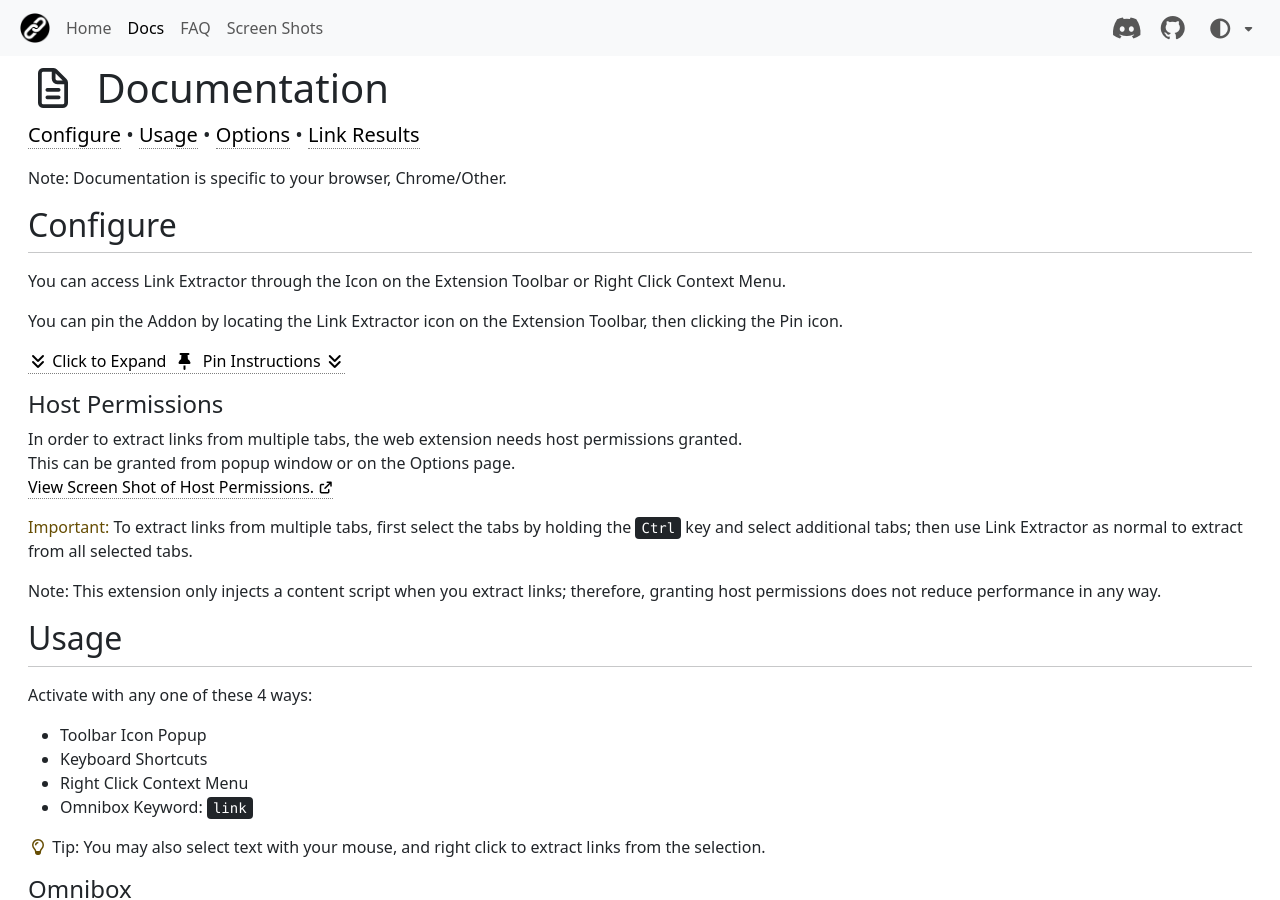
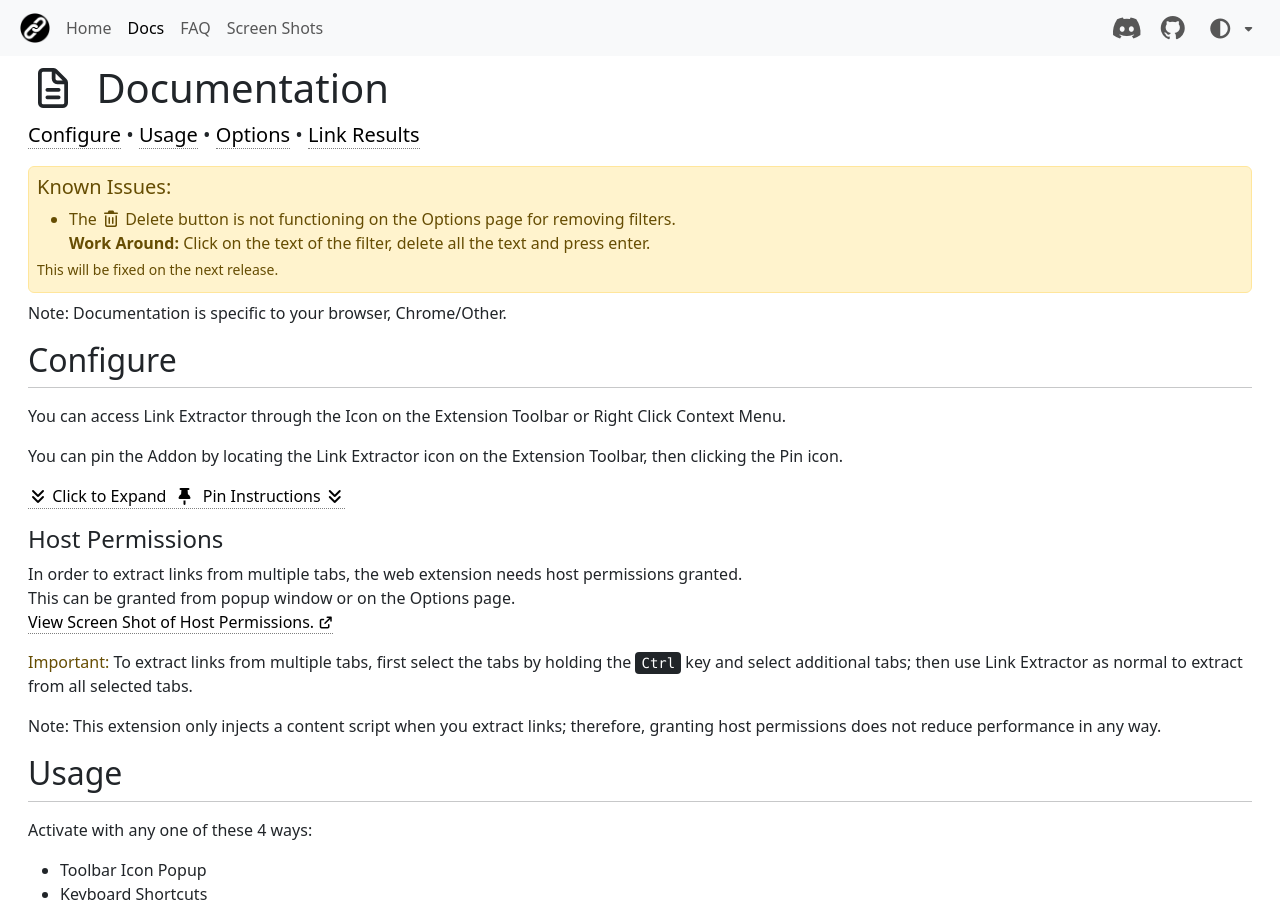
Before and after one commit to cssnr/link-extractor-site, a Jekyll site: the page built from src/html/docs.html, in a window 1280 px wide and 900 px high. Built offline with Jekyll 4.4.1, drawn with Linux system fonts in a browser that asks for light colours; nearby versions of some CDN libraries; library files that are not in the unit come from our copies; comment, search, counter and statistics services are not loaded.

Commit message:
Add Alert for Broken Delete Button

```diff
--- a/src/_includes/alerts.html
+++ b/src/_includes/alerts.html
@@ -7,21 +7,18 @@
         for <a class="alert-link" href="{{ site.chrome_url }}" target="_blank" rel="noopener">Chrome</a>
         or <a class="alert-link" href="{{ site.firefox_url }}" target="_blank" rel="noopener">Firefox</a>.
     </p>
-    {% comment %}<h5>Known Issues:</h5>{% endcomment %}
-    {% comment %}<ul class="mb-1">{% endcomment %}
-        {% comment %}<li>{% endcomment %}
-            {% comment %}Saving Options on the Options Page does not work prior to 0.6.1.{% endcomment %}
-            {% comment %}<br>{% endcomment %}
-            {% comment %}<strong>Work Around:</strong> Set your options in the Popup.{% endcomment %}
-        {% comment %}</li>{% endcomment %}
-        {% comment %}<li>{% endcomment %}
-            {% comment %}Opening Links from the Parse Links Option in the Popup does not work prior to 0.6.1.{% endcomment %}
-            {% comment %}<br>{% endcomment %}
-            {% comment %}<strong>Work Around:</strong> Use Open Lines or Parse URLs then Open from Links Results.{% endcomment %}
-        {% comment %}</li>{% endcomment %}
-    {% comment %}</ul>{% endcomment %}
-    {% comment %}<p class="mb-1 small">{% endcomment %}
-        {% comment %}Chrome Web Store Publishing can take several days (and sometimes weeks) to complete.{% endcomment %}
-        {% comment %}These issues have already been fixed; however, are still awaiting approval from Google.{% endcomment %}
-    {% comment %}</p>{% endcomment %}
 </div>
+
+<div class="alert alert-warning p-2 mb-2" role="alert" data-nosnippet>
+    <h5>Known Issues:</h5>
+    <ul class="mb-1">
+        <li>
+            The <i class="fa-regular fa-trash-can"></i> Delete button is not functioning on the Options page for removing filters.
+            <br>
+            <strong>Work Around:</strong> Click on the text of the filter, delete all the text and press enter.
+        </li>
+    </ul>
+    <p class="mb-1 small">
+        This will be fixed on the next release.
+    </p>
+</div>
--- a/src/html/docs.html
+++ b/src/html/docs.html
@@ -27,7 +27,7 @@
         </div>
     </div>
 
-    {% comment %}{% include alerts.html %}{% endcomment %}
+    {% include alerts.html %}
 
     <p>Note: Documentation is specific to your browser, <span id="browser-name"></span>.</p>
 
--- a/src/html/faq.html
+++ b/src/html/faq.html
@@ -28,6 +28,8 @@
             </p>
         </div>
     </div>
+
+    {% include alerts.html %}
 
     <p>Note: Answers are specific to your browser, <span id="browser-name"></span>.</p>
 
```
